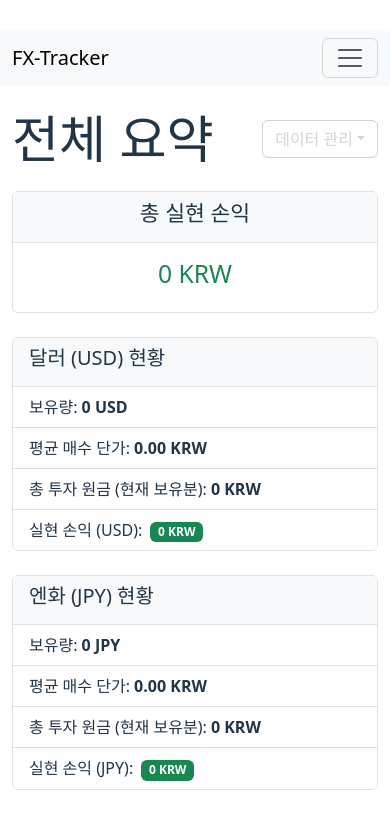
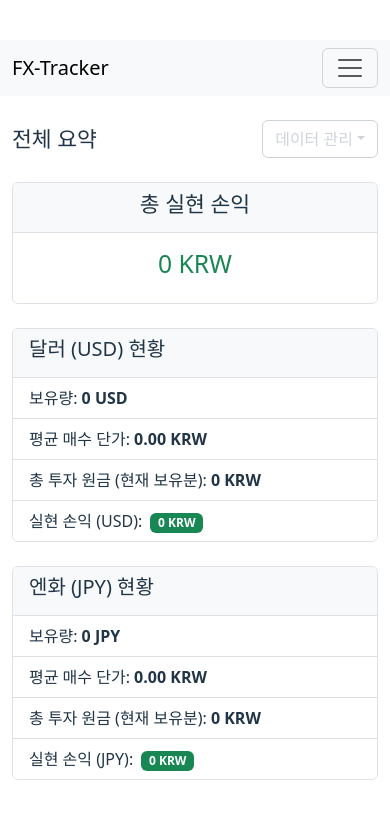
Before and after one commit to yeob77/fx-tracker, a React (Vite) app: page / in a window 390 px wide. Shown: the top 828 px of the page. Built offline with nearby package versions, Linux system fonts and the light colour scheme.

Commit message:
style(HomePage): Adjust title font size for mobile

```diff
--- a/src/pages/HomePage.tsx
+++ b/src/pages/HomePage.tsx
@@ -227,7 +227,7 @@ const HomePage = () => {
     <div>
       <Row className="align-items-center mb-4">
         <Col>
-          <h1 className="mb-0">전체 요약</h1>
+          <h1 className="mb-0 fs-4 fs-md-2">전체 요약</h1>
         </Col>
         <Col xs="auto">
           <Dropdown>
```
